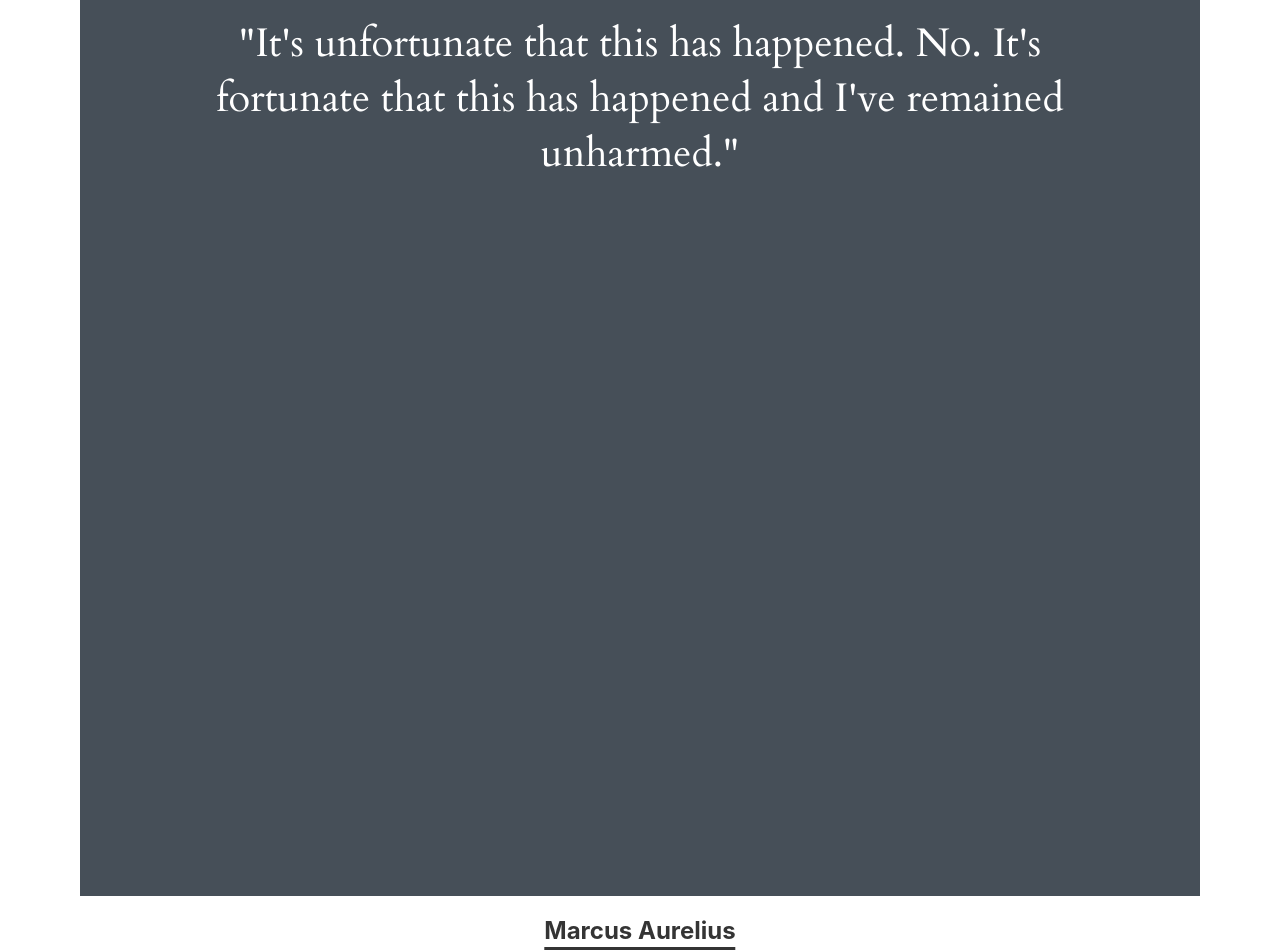
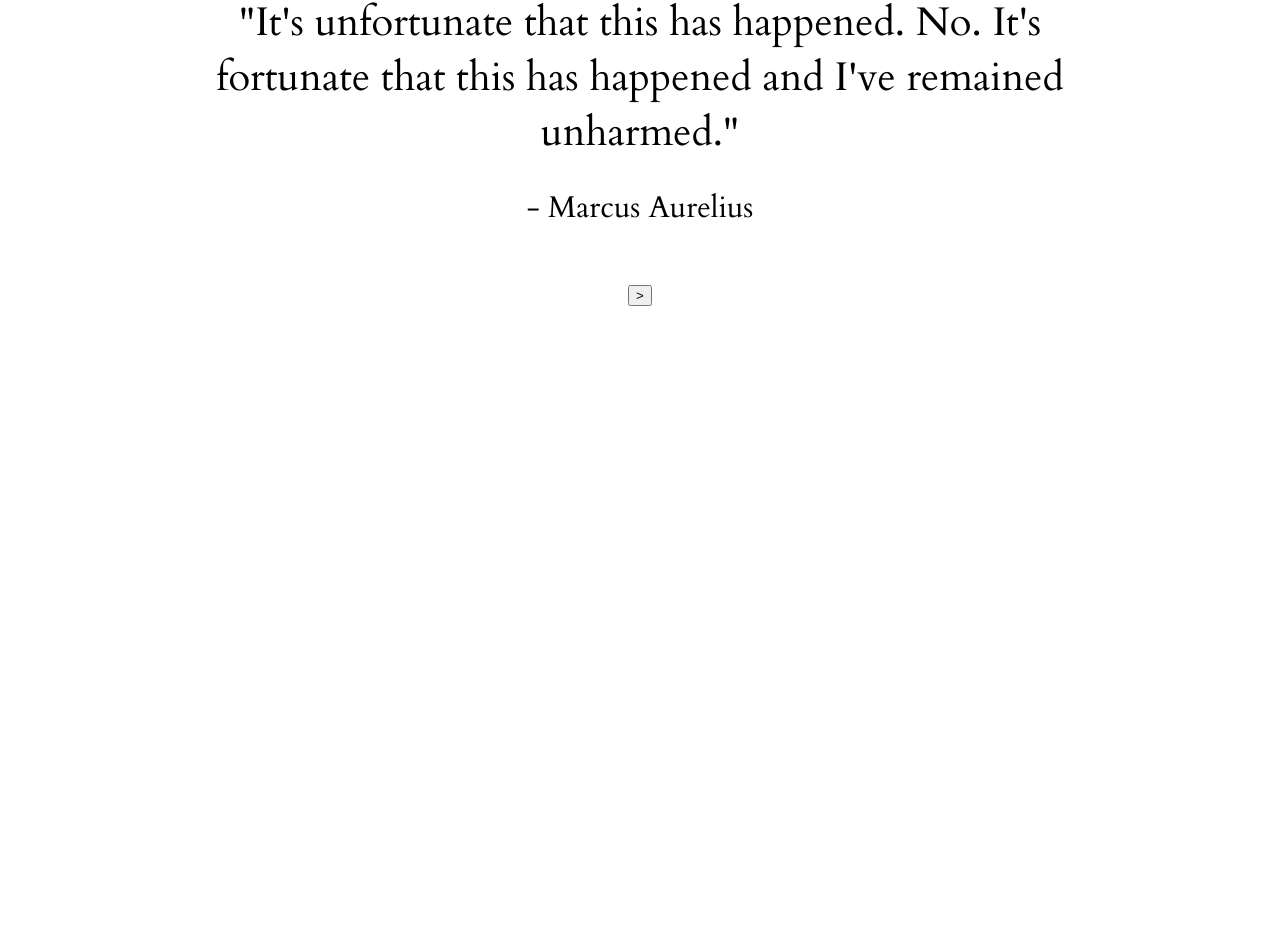
Before and after one commit to alannatai/echo-once, a React (Create React App) app: page / in a window 1280 px wide. Shown: the part 64-1016 px from the top of the page. After the commit the page ends 800 px from the top, so only its background shows below. Built offline with nearby package versions, Linux system fonts and the light colour scheme.

Commit message:
PR: Classes to functions. Change to map spans. Button working with new index state.

```diff
--- a/src/App.css
+++ b/src/App.css
@@ -1,9 +1,3 @@
 .App {
   text-align: center;
 }
-
-.App-logo {
-  animation: App-logo-spin infinite 20s linear;
-  height: 40vmin;
-  pointer-events: none;
-}
--- a/src/App.js
+++ b/src/App.js
@@ -26,28 +26,22 @@ class App extends Component {
   constructor (props) {
     super(props);
     this.state = {
-      quote: quotes[quotes.length - 1].quote,
-      name: quotes[quotes.length - 1].name
+      index: quotes.length -1
     };
     this.handleClick = this.handleClick.bind(this);
   }
 
-  nextQuote() {
-    for (let i = 0; i > quotes.length; i--) {
-      return quotes[i];
-    }
-  }
 
   handleClick() {
     this.setState({
-      quote: this.nextQuote()
+      index: this.state.index - 1
     })
   }
 
   render() {
     return (
       <div className="App">
-        <Quotes quote={this.state.quote} name={this.state.name}/>
+        <Quotes quote={quotes[this.state.index].quote} name={'- ' + quotes[this.state.index].name}/>
         <Button onClick={this.handleClick}/>
       </div>
     );
--- a/src/components/button/button.js
+++ b/src/components/button/button.js
@@ -1,14 +1,10 @@
 import React, { Component } from 'react';
 import './button.css';
 
-class Button extends Component {
-    render () {
-        return (
-            <button onClick={this.props.onClick}>
-                >
-            </button>
-        )
-    }
+export default function Button(props) {
+    return (
+        <button onClick={props.onClick}>
+            >
+        </button>
+    )
 }
-
-export default Button;
--- a/src/components/quotes/quotes.css
+++ b/src/components/quotes/quotes.css
@@ -1,13 +1,15 @@
-.overlay {
+.quote {
+    text-align: center;
     font-family: 'Cardo', serif;
-    font-weight: 300;
-    font-size: 40px;
-    color: #fff;
-    background-color: rgb(70, 79, 88);
+    color: black;
     padding: 2em;
     width: 75%;
-    min-height: 100vh;
     margin: 0 auto 0 auto;
+}
+
+.overlay {
+    font-size: 40px;
+    font-weight: 300;
 }
 
 .overlay span {
@@ -24,43 +26,53 @@
     animation-delay: 0.1s;
 }
 .overlay span:nth-child(10n+11) {
+    animation-delay: 0.15s;
+}
+.overlay span:nth-child(10n+14) {
     animation-delay: 0.2s;
 }
-.overlay span:nth-child(10n+14) {
+.overlay span:nth-child(10n+9) {
+    animation-delay: 0.25s;
+}
+.overlay span:nth-child(10n+3) {
     animation-delay: 0.3s;
 }
-.overlay span:nth-child(10n+9) {
+.overlay span:nth-child(10n+13) {
+    animation-delay: 0.35s;
+}
+.overlay span:nth-child(10n+7) {
     animation-delay: 0.4s;
 }
-.overlay span:nth-child(10n+3) {
+.overlay span:nth-child(10n+1) {
+    animation-delay: 0.45s;
+}
+.overlay span:nth-child(10n+5) {
     animation-delay: 0.5s;
 }
-.overlay span:nth-child(10n+13) {
+.overlay span:nth-child(10n+12) {
     animation-delay: 0.6s;
 }
-.overlay span:nth-child(10n+7) {
-    animation-delay: 0.7s;
+.overlay span:nth-child(10n+10) {
+    animation-delay: 0.75s;
 }
-.overlay span:nth-child(10n+1) {
-    animation-delay: 0.8s;
-}
-.overlay span:nth-child(10n+5) {
+.overlay span:nth-child(10n+4) {
     animation-delay: 0.9s;
 }
-.overlay span:nth-child(10n+12) {
-    animation-delay: 1s;
-}
-.overlay span:nth-child(10n+10) {
-    animation-delay: 1.4s;
-}
-.overlay span:nth-child(10n+4) {
-    animation-delay: 1.6s;
-}
 .overlay span:nth-child(10n+8) {
-    animation-delay: 1.8s;
+    animation-delay: 1.25s;
 }
 .overlay span:nth-child(10n+2) {
-    animation-delay: 2s;
+    animation-delay: 1.5s;
+}
+
+.overlay2 {
+    font-size: 30px;
+    font-weight: 300;
+    position: relative;
+    opacity: 0;
+    top: 1.5em;
+    animation: animateOverlay 1.7s ease-in-out forwards;
+    animation-delay: 2.5s;
 }
 
 @keyframes animateOverlay {
@@ -69,39 +81,3 @@
         top: 0;
     }
 }
-
-.highlight {
-    display: inline-block;
-    color: #343434;
-    transition: color 250ms, text-shadow 250ms;
-    text-decoration: none;
-    text-shadow: 0px 1px 0px rgba(255, 255, 255, 1);
-
-    position: relative;
-    z-index: 0;
-
-    &::after {
-        position: absolute;
-        z-index: -1;
-        bottom: -5px;
-        left: 50%;
-        transform: translateX(-50%);
-        content: '';
-        width: 100%;
-        height: 3px;
-        background-color: #343434;
-        transition: all 250ms;
-    }
-
-    &:hover {
-        color: white;
-        text-shadow: 0px 1px 0px rgba(0, 0, 0, 1);
-
-        &::after {
-            height: 105%;
-            width: 105%;
-        }
-
-    }
-
-}
--- a/src/components/quotes/quotes.js
+++ b/src/components/quotes/quotes.js
@@ -1,30 +1,18 @@
 import React, { Component } from 'react';
 import './quotes.css';
 
-window.addEventListener("load", function () {
-    var nodes = document.querySelectorAll(".overlay");
-    for (var i = 0; i < nodes.length; i++) {
-        var words = nodes[i].innerText;
-        var html = "";
-        for (var i2 = 0; i2 < words.length; i2++) {
-            if (words[i2] == " ") html +=
-                words[i2];
-            else html +=
-                "<span>" + words[i2] + "</span>"
-        }
-        nodes[i].innerHTML = html;
-    }
-});
-
-class Quotes extends Component {
-    render() {
-        return (
-            <div>
-                <h1 className="overlay">{this.props.quote}</h1>
-                <h2 className="highlight">{this.props.name}</h2>
-            </div>
-        )
-    }
+export default function Quote(props) {
+    return (
+        <div className="quote">
+            <h1 className="overlay">
+                {
+                    props.quote
+                        .split('')
+                        .map((char, i) =>
+                            <span key={props.quote + i}>{char}</span>)
+                }
+            </h1>
+            <h2 className="overlay2">{props.name}</h2>
+        </div>
+    )
 }
-
-export default Quotes;
```
